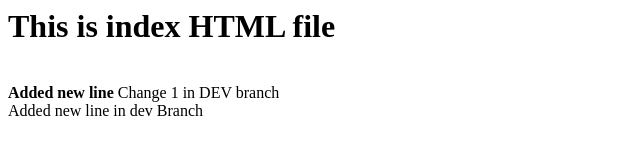
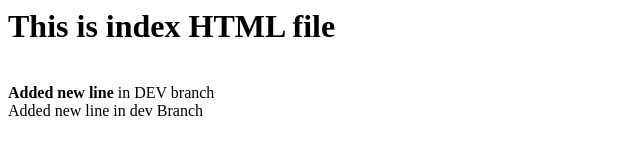
Before and after one commit to prudvee0506/testgitrepo, a plain HTML site: page index.html in a window 1280 px wide. Shown: the full height of the page, 0-640 px from the left. Drawn offline with Linux system fonts and the light colour scheme.

Commit message:
updated - 1

```diff
--- a/index.html
+++ b/index.html
@@ -1,7 +1,7 @@
 <html>
 	<body>
 		<h1> This is index HTML file</h1> <br/>
-		<b> Added new line </b> Change 1 in DEV branch <br/>
+		<b> Added new line </b> in DEV branch <br/>
 		Added new line in dev Branch
 	</body>
 </html>
```
